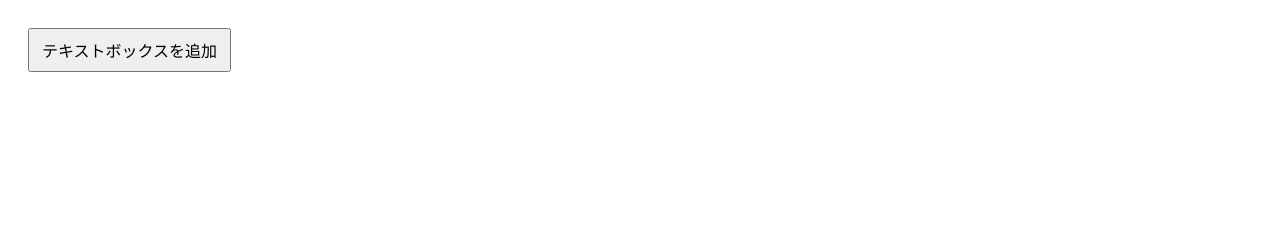
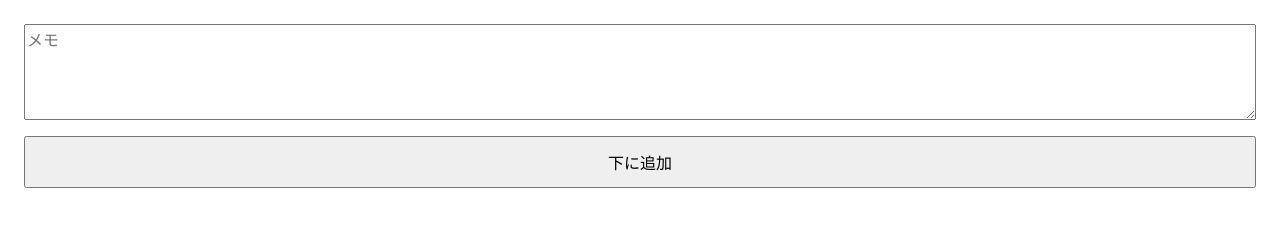
Before and after one commit to nonnon-k/browser-note, a plain HTML site: page index.html in a window 1280 px wide. Drawn offline with Linux system fonts and the light colour scheme.

Commit message:
Update index.html

```diff
--- a/index.html
+++ b/index.html
@@ -3,16 +3,32 @@
 <head>
   <meta charset="UTF-8">
   <title>シンプルメモ</title>
+  <meta name="viewport" content="width=device-width, initial-scale=1">
   <style>
-    body { font-family: sans-serif; padding: 20px; }
-    textarea { display: block; width: 90%; height: 100px; margin: 10px 0; }
-    button { padding: 8px 12px; font-size: 16px; }
+    body {
+      font-family: sans-serif;
+      padding: 16px;
+    }
+    textarea {
+      width: 100%;
+      box-sizing: border-box;
+      margin-bottom: 12px;
+      font-size: 16px; /* スマホでズームされにくい */
+    }
+    button {
+      width: 100%;
+      padding: 12px;
+      font-size: 16px;
+    }
   </style>
 </head>
 <body>
 
-  <button id="addBtn">テキストボックスを追加</button>
-  <div id="container"></div>
+  <div id="container">
+    <textarea rows="5" placeholder="メモ"></textarea>
+  </div>
+
+  <button id="addBtn">下に追加</button>
 
   <script>
     const container = document.getElementById('container');
@@ -20,7 +36,10 @@
 
     addBtn.addEventListener('click', () => {
       const textarea = document.createElement('textarea');
+      textarea.rows = 5;
+      textarea.placeholder = 'メモ';
       container.appendChild(textarea);
+      textarea.scrollIntoView({ behavior: 'smooth' });
       textarea.focus();
     });
   </script>
```
